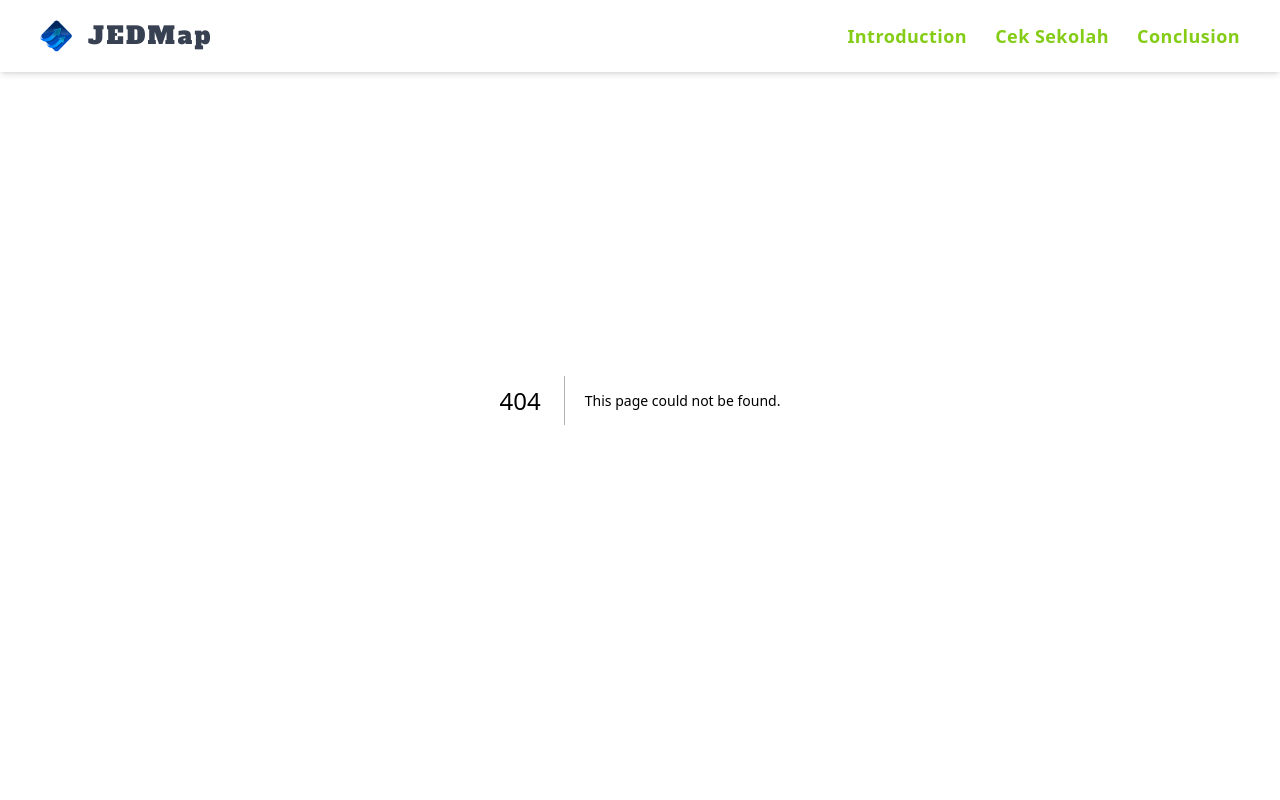
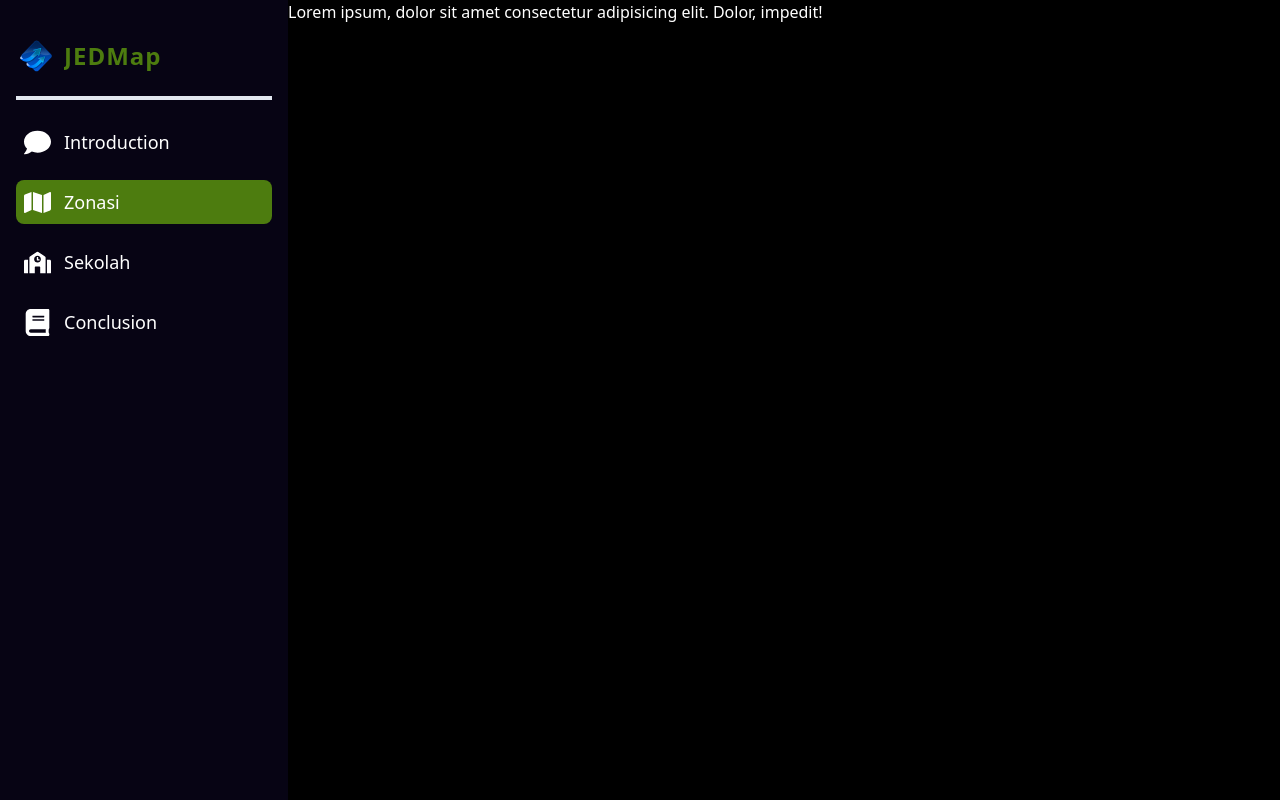
Before and after one commit to ricoadtxx/mared, a Next.js app: page /zonasi in a window 1280 px wide. Before the commit this address had no page. Built offline with nearby package versions, Linux system fonts and the light colour scheme.

Commit message:
Feature: Add Feature 3D

```diff
--- a/src/app/(dashboard)/sekolah/page.tsx
+++ b/src/app/(dashboard)/sekolah/page.tsx
@@ -5,7 +5,7 @@ import React from "react";
 
 const SekolahPage = () => {
 	return (
-		<div className="flex h-screen z-[9999]">
+		<div className="flex h-screen z-0">
 			<div className="w-screen h-full">
 				<MapSekolah />
 			</div>
--- /dev/null
+++ b/src/app/(dashboard)/zonasi/page.tsx
@@ -0,0 +1,12 @@
+const ZonasiPage = () => {
+	return (
+		<div className="flex h-screen">
+			<h1 className="text-white">
+				Lorem ipsum, dolor sit amet consectetur adipisicing elit. Dolor,
+				impedit!
+			</h1>
+		</div>
+	);
+};
+
+export default ZonasiPage;
--- a/src/app/LayoutRoot.tsx
+++ b/src/app/LayoutRoot.tsx
@@ -3,13 +3,13 @@
 import { usePathname } from "next/navigation";
 import Navbar from "./Navbar";
 
-const disableNavbar = ["/introduction", "/sekolah"];
+const disableNavbar = ["/introduction", "/zonasi", "/sekolah", "/conclusion"];
 
 const LayoutRoot = ({ children }: Readonly<{ children: React.ReactNode }>) => {
 	const pathname = usePathname();
 	return (
 		<>
-			{!disableNavbar.includes(pathname) && <Navbar /> }
+			{!disableNavbar.includes(pathname) && <Navbar />}
 			{children}
 		</>
 	);
--- a/src/app/Navbar.tsx
+++ b/src/app/Navbar.tsx
@@ -32,7 +32,7 @@ const Navbar = () => {
 					JEDMap
 				</h1>
 			</div>
-			<div className="flex items-center gap-4">
+			<div className="flex items-center gap-4 z-[9999]">
 				<ul className="hidden xl:flex text-lg font-extrabold tracking-wide gap-7 text-lime-500">
 					{NavLinks.map((link) => (
 						<Link href={link.href} key={link.text} className="cursor-pointer">
--- a/src/app/globals.css
+++ b/src/app/globals.css
@@ -64,11 +64,85 @@
 	* {
 		@apply border-border;
 	}
+
 	body {
 		@apply bg-background text-foreground;
 	}
 
 	.marker-icon {
-		@apply w-6 h-6 bg-[red] flex items-center justify-center text-[white] font-[bold] text-center rounded-[50%];
+		@apply w-6 h-6 bg-red-500 flex items-center justify-center text-white font-bold text-center rounded-full;
+	}
+
+	.popup-3d .mapboxgl-popup-content {
+		@apply bg-white bg-opacity-90 shadow-lg p-6 rounded-lg relative;
+		animation: zoomIn 0.6s cubic-bezier(0.25, 0.1, 0.25, 1) forwards;
+		transform: perspective(800px) rotateX(15deg);
+	}
+
+	.popup-3d .mapboxgl-popup-content:hover {
+		transform: perspective(800px) rotateX(0deg);
+	}
+
+	.popup-3d .popup-content {
+		@apply text-sm text-gray-800;
+	}
+
+	.popup-3d .mapboxgl-popup-tip {
+		@apply rounded-sm;
+		background: rgba(255, 255, 255, 0.9);
+	}
+
+	.popup-3d .close-btn {
+		@apply absolute top-2 right-2 w-8 h-8 flex items-center justify-center text-white bg-red-500 rounded-full cursor-pointer hover:bg-red-600;
+		font-size: 1.5rem;
+		line-height: 1;
+	}
+
+	.popup-3d .mapboxgl-popup-close-button {
+		@apply hidden;
+	}
+
+	.popup-3d .custom-close-btn {
+		@apply absolute w-[30px] h-[30px] bg-white border flex items-center justify-center cursor-pointer text-xl text-black rounded-[50%] border-solid border-[#ccc] right-2.5 top-2.5 hover:bg-[#f00] hover:text-white hover:border-[#f00];
+	}
+
+	.popup-3d .mapboxgl-popup-content {
+		@apply relative;
+	}
+
+	.popup-3d .mapboxgl-popup-content .popup-content {
+		@apply text-sm text-gray-800;
+	}
+
+	.popup-fade-out {
+		animation: fadeOut 0.3s ease-out;
+	}
+
+	.mapboxgl-marker {
+		@apply z-20;
+	}
+
+	@keyframes zoomIn {
+		0% {
+			transform: scale(0.5);
+			opacity: 0;
+		}
+		60% {
+			transform: scale(1.05);
+			opacity: 1;
+		}
+		100% {
+			transform: scale(1);
+			opacity: 1;
+		}
+	}
+
+	@keyframes fadeOut {
+		from {
+			opacity: 1;
+		}
+		to {
+			opacity: 0;
+		}
 	}
 }
--- a/src/components/dashboard/sekolah/map/MapSekolah.tsx
+++ b/src/components/dashboard/sekolah/map/MapSekolah.tsx
@@ -1,6 +1,5 @@
-"use client";
-
 import React, { useEffect, useRef } from "react";
+import ReactDOM from "react-dom/client";
 import mapboxgl from "mapbox-gl";
 import "mapbox-gl/dist/mapbox-gl.css";
 import MapboxGeocoder from "@mapbox/mapbox-gl-geocoder";
@@ -11,6 +10,8 @@ const MapSekolah = () => {
   const mapRef = useRef<mapboxgl.Map | null>(null);
   const previousPitch = useRef<number>(75);
   const previousBearing = useRef<number>(-40.6);
+  const popupRef = useRef<mapboxgl.Popup | null>(null);
+  const markerRef = useRef<mapboxgl.Marker | null>(null);
 
   useEffect(() => {
     mapboxgl.accessToken = process.env.NEXT_PUBLIC_MAPBOX_API_KEY as string;
@@ -72,38 +73,116 @@ const MapSekolah = () => {
       });
 
       if (mapRef.current) {
-				const geolocateControl = new mapboxgl.GeolocateControl({
-					positionOptions: {
-						enableHighAccuracy: true,
-					},
-					trackUserLocation: true,
-					showUserHeading: true,
-				});
-
-				mapRef.current.addControl(geolocateControl);
-
-				mapRef.current.on("geolocate", (event) => {
-					if (mapRef.current) {
-						const { longitude, latitude } = event.coords;
-						mapRef.current.setCenter([longitude, latitude]);
-						mapRef.current.setZoom(15);
-						mapRef.current.setPitch(previousPitch.current);
-						mapRef.current.setBearing(previousBearing.current);
-					}
-				});
         const geocoder = new MapboxGeocoder({
           accessToken: mapboxgl.accessToken,
           placeholder: "Search for places",
           mapboxgl: mapboxgl,
         });
         mapRef.current.addControl(geocoder);
+
         geocoder.on("result", (event: any) => {
-					console.log("Selected place:", event.result);
+          const coordinates = event.result.geometry.coordinates;
+
+          mapRef.current?.flyTo({
+            center: coordinates,
+            zoom: 17,
+            speed: 1,
+            curve: 1,
+            pitch: previousPitch.current,
+            bearing: previousBearing.current,
+          });
+
+          if (popupRef.current) {
+            popupRef.current.getElement()?.classList.add("popup-fade-out");
+
+            // Wait for the animation to finish before removing the popup
+            setTimeout(() => {
+              if (popupRef.current) {
+                popupRef.current.remove();
+                popupRef.current = null;
+              }
+            }, 300); // Match the duration of your fade-out animation
+          }
+
+          if (markerRef.current) {
+            markerRef.current.remove();
+            markerRef.current = null;
+          }
+
+          mapRef.current?.once("moveend", () => {
+            const marker = new mapboxgl.Marker()
+              .setLngLat(coordinates)
+              .addTo(mapRef.current!);
+            const popupContent = (
+              <>
+                <button
+                  className="custom-close-btn"
+                  onClick={() => {
+                    if (popupRef.current) {
+                      popupRef.current.getElement()?.classList.add("popup-fade-out");
+
+                      // Wait for the animation to finish before removing the popup
+                      setTimeout(() => {
+                        if (popupRef.current) {
+                          popupRef.current.remove();
+                          popupRef.current = null;
+                        }
+                      }, 300); // Match the duration of your fade-out animation
+                    }
+                  }}
+                >
+                  &times;
+                </button>
+                <h3 className="text-lg font-bold">School Information</h3>
+                <p className="text-sm">Name: {event.result.text}</p>
+                <p className="text-sm">Address: {event.result.place_name}</p>
+              </>
+            );
+
+            const popupContainer = document.createElement("div");
+            const root = ReactDOM.createRoot(popupContainer);
+            root.render(popupContent);
+
+            popupRef.current = new mapboxgl.Popup({
+              closeButton: false,
+              closeOnClick: false,
+              className: "popup-3d",
+              offset: 25,
+            })
+              .setLngLat(coordinates)
+              .setDOMContent(popupContainer)
+              .addTo(mapRef.current!);
+
+            marker.getElement().addEventListener("click", () => {
+              if (popupRef.current) {
+                popupRef.current.getElement()?.classList.add("popup-fade-out");
+
+                // Wait for the animation to finish before removing the popup
+                setTimeout(() => {
+                  if (popupRef.current) {
+                    popupRef.current.remove();
+                    popupRef.current = null;
+                  }
+                }, 300); // Match the duration of your fade-out animation
+              } else {
+                popupRef.current = new mapboxgl.Popup({
+                  closeButton: false,
+                  closeOnClick: false,
+                  className: "popup-3d",
+                  offset: 25,
+                })
+                  .setLngLat(coordinates)
+                  .setDOMContent(popupContainer)
+                  .addTo(mapRef.current!);
+              }
+            });
+
+            markerRef.current = marker;
+          });
         });
       }
     }
 
-		// Cleanup function
     return () => {
       if (mapRef.current) {
         mapRef.current.remove();
@@ -112,9 +191,7 @@ const MapSekolah = () => {
     };
   }, []);
 
-	return (
-		<div ref={mapContainerRef} style={{ height: "100%", width: "100%" }} />
-	);
+  return <div ref={mapContainerRef} className="h-full w-full" />;
 };
 
 export default MapSekolah;
--- a/src/components/sidebar/Sidebar.tsx
+++ b/src/components/sidebar/Sidebar.tsx
@@ -55,7 +55,7 @@ const Sidebar = () => {
 							<Link
 								key={item.label}
 								href={item.route}
-								className={`flex relative items-center px-1 gap-5 mb-4 py-2 rounded-lg transition-all duration-300 ${
+								className={`flex relative text-base items-center overflow-hidden px-1 gap-5 mb-4 py-2 rounded-lg transition-all duration-300 ${
 									isActive
 										? "bg-lime-700 text-white" // Active link styles
 										: "hover:bg-gray-600 dark:hover:bg-gray-700"
@@ -63,7 +63,7 @@ const Sidebar = () => {
 							>
 								<Icon size={27} className="text-white mx-1 absolute" />
 								<span
-									className={`font-medium font-sans text-xl mx-11 text-white transition duration-300 ${
+									className={`font-medium font-sans text-lg mx-11 text-white transition duration-300 ${
 										expanded ? "opacity-100" : "opacity-0 md:opacity-100"
 									}`}
 								>
--- a/src/constant/index.ts
+++ b/src/constant/index.ts
@@ -1,8 +1,9 @@
-import { FaMap, FaBook, FaComment } from "react-icons/fa";
+import { FaMap, FaBook, FaComment, FaSchool } from "react-icons/fa";
 
 export const NavLinks = [
 	{ href: "/introduction", key: "Introduction", text: "Introduction" },
-	{ href: "/sekolah", key: "Cek Sekolah", text: "Cek Sekolah" },
+	{ href: "/zonasi", key: "Zonasi", text: "Zonasi" },
+	{ href: "/sekolah", key: "Sekolah", text: "Sekolah" },
 	{ href: "/conclusion", key: "Conclusion", text: "Conclusion" },
 ];
 
@@ -14,8 +15,13 @@ export const sidebarLinks = [
 	},
 	{
 		icon: FaMap,
+		route: "/zonasi",
+		label: "Zonasi",
+	},
+	{
+		icon: FaSchool,
 		route: "/sekolah",
-		label: "Cek Sekolah",
+		label: "Sekolah",
 	},
 
 	{
```
Lines whose indentation alone changed are shown as unchanged.
